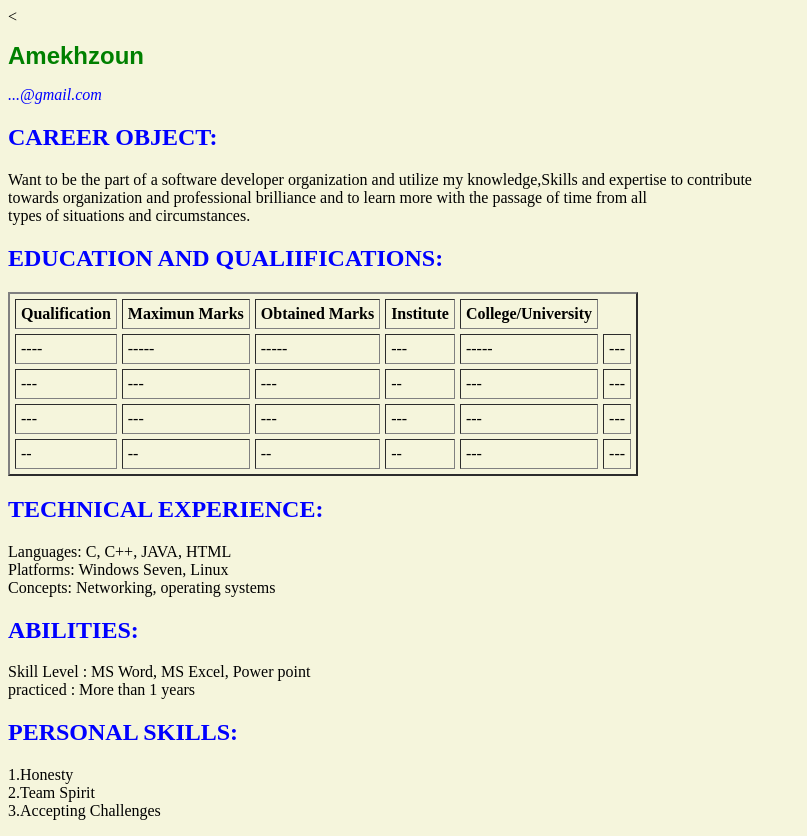
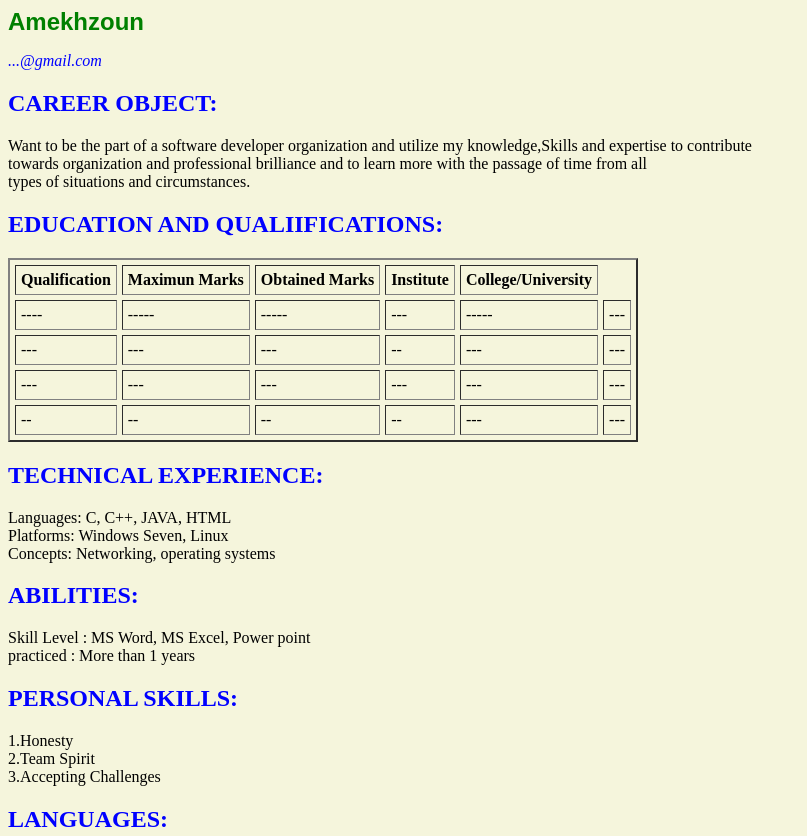
Before and after one commit to Ouhassi/mycv, a plain HTML site: page index.html in a window 1280 px wide. Shown: the top 836 px of the page, without its empty margins (0-807 px from the left). Drawn offline with Linux system fonts and the light colour scheme.

Commit message:
Update index.html

```diff
--- a/index.html
+++ b/index.html
@@ -1,6 +1,6 @@
 <html>
 <head><title>My CV </title></head>
-<<link rel="stylesheet" href="styles.css" charset="utf-8">
+<link rel="stylesheet" href="styles.css" charset="utf-8">
 <body  bgcolor="beige"; >
 <h1><b> Amekhzoun</b></h1>
 <address style="color:blue;"> ...@gmail.com</address>
```
